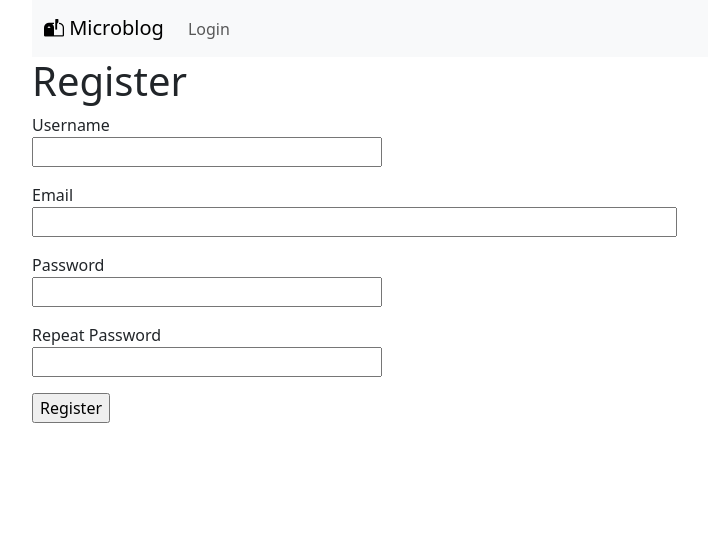
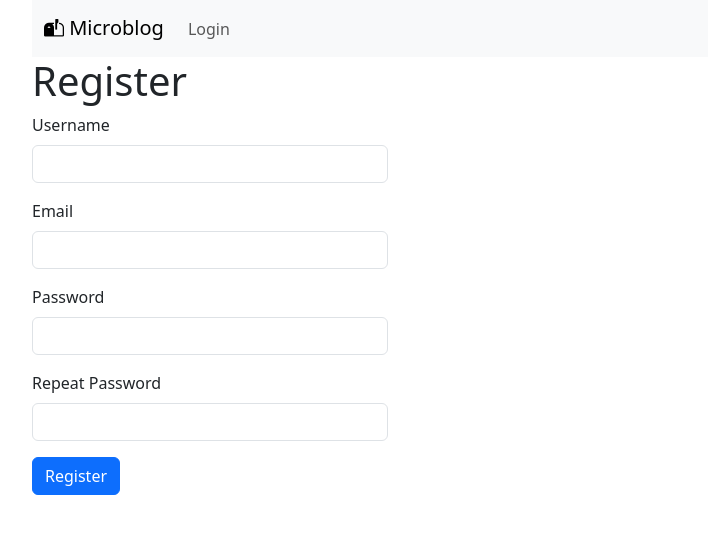
Before and after one commit to klinge/flask-app, a Flask app: page /register in a window 1280 px wide. Shown: the top 534 px of the page, without its empty margins (50-758 px from the left). Run offline with Flask 3, Linux system fonts and the light colour scheme; some libraries are stand-ins or nearby versions.

Commit message:
Updated registration form to use bootstrap

```diff
--- a/app/forms.py
+++ b/app/forms.py
@@ -14,7 +14,7 @@ class RegistrationForm(FlaskForm):
     email = StringField('Email', validators=[DataRequired(), Email()])
     password = PasswordField('Password', validators=[DataRequired()])
     password2 = PasswordField(
-        'Repeat Password', validators=[DataRequired(), EqualTo('password')])
+        'Repeat Password', validators=[DataRequired(), EqualTo('password', "Passwords don't match")])
     submit = SubmitField('Register')
 
     def validate_username(self, username):
--- a/app/templates/register.html
+++ b/app/templates/register.html
@@ -1,37 +1,11 @@
 {% extends "base.html" %}
+{% from 'bootstrap5/form.html' import render_form %}
 
 {% block content %}
     <h1>Register</h1>
-    <form action="" method="post">
-        {{ form.hidden_tag() }}
-        <p>
-            {{ form.username.label }}<br>
-            {{ form.username(size=32) }}<br>
-            {% for error in form.username.errors %}
-            <span style="color: red;">[{{ error }}]</span>
-            {% endfor %}
-        </p>
-        <p>
-            {{ form.email.label }}<br>
-            {{ form.email(size=64) }}<br>
-            {% for error in form.email.errors %}
-            <span style="color: red;">[{{ error }}]</span>
-            {% endfor %}
-        </p>
-        <p>
-            {{ form.password.label }}<br>
-            {{ form.password(size=32) }}<br>
-            {% for error in form.password.errors %}
-            <span style="color: red;">[{{ error }}]</span>
-            {% endfor %}
-        </p>
-        <p>
-            {{ form.password2.label }}<br>
-            {{ form.password2(size=32) }}<br>
-            {% for error in form.password2.errors %}
-            <span style="color: red;">[{{ error }}]</span>
-            {% endfor %}
-        </p>
-        <p>{{ form.submit() }}</p>
-    </form>
+    <div class="row">
+        <div class="col-md-4">
+            {{ render_form(form) }}
+        </div>
+    </div>
 {% endblock %}
```
